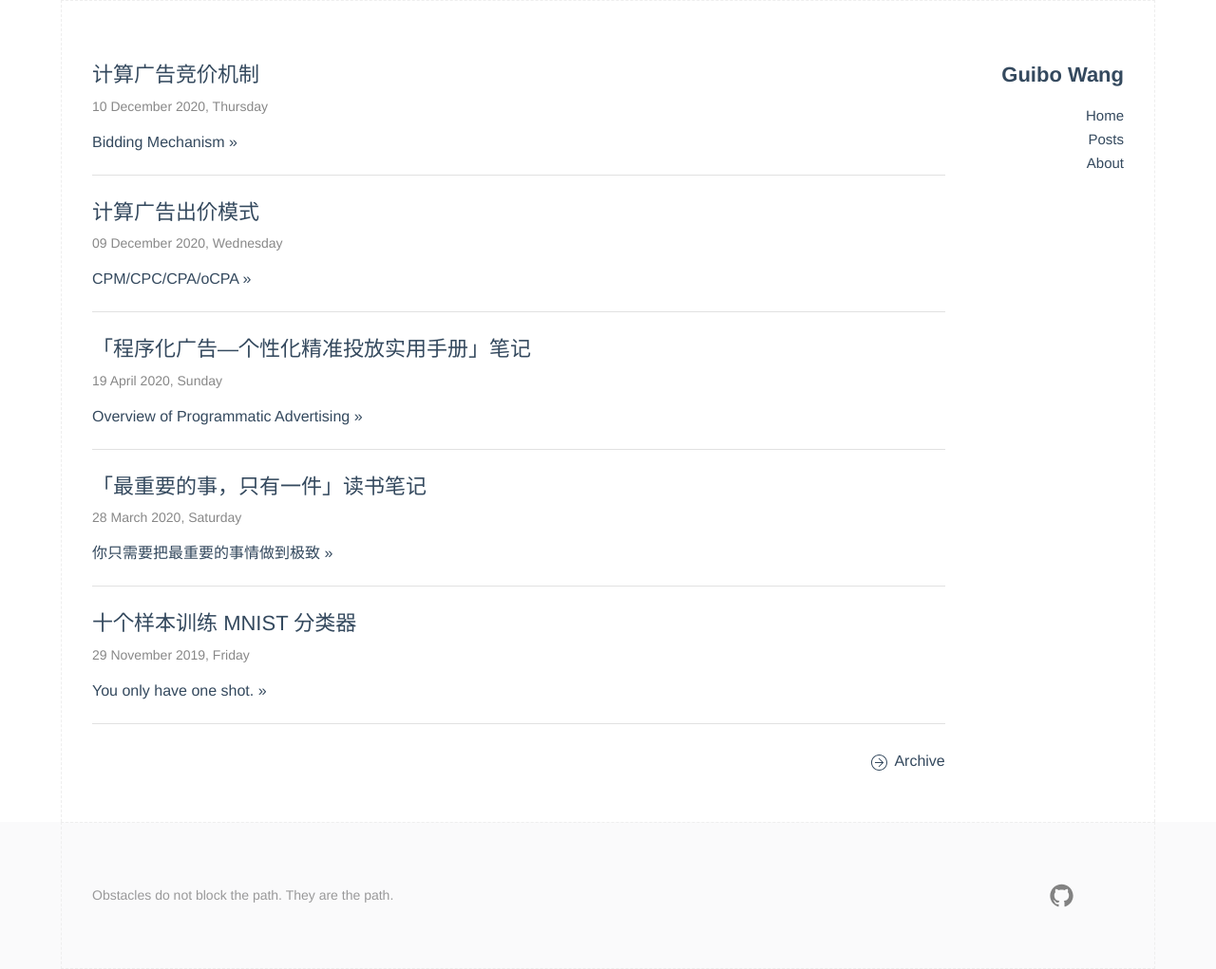
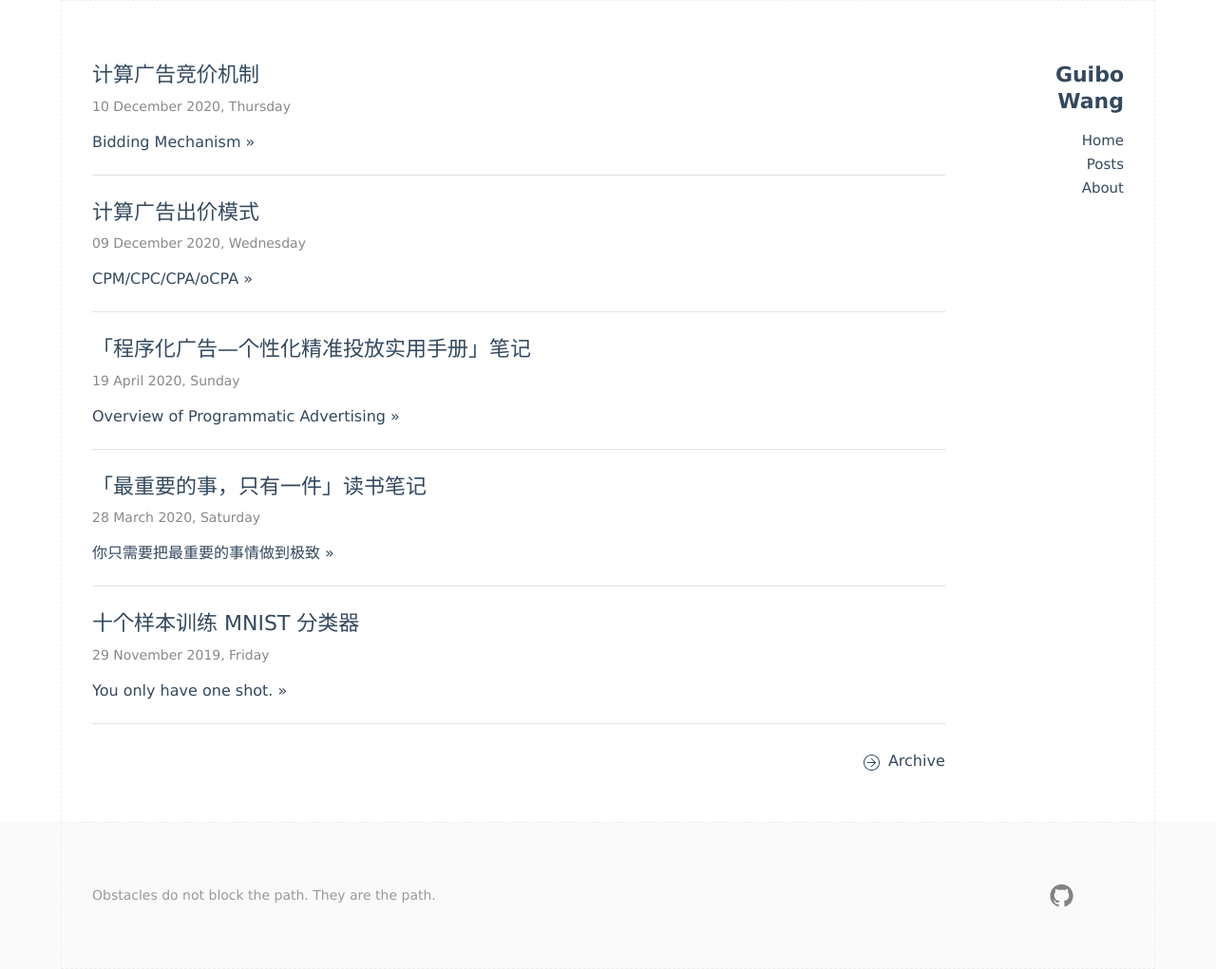
Before and after one commit to borgwang/borgwang.github.io, a Jekyll site: the page built from index.html, in a window 1280 px wide. Shown: the whole page at 95% size. Built offline with Jekyll 4.4.1, drawn with Linux system fonts in a browser that asks for light colours; comment, search, counter and statistics services are not loaded.

Commit message:
update font

```diff
--- a/_sass/_base.scss
+++ b/_sass/_base.scss
@@ -140,7 +140,7 @@ body {
   font-weight: 400;
   /* font-family: Helvetica, Tahoma, Arial, STXihei, "华文细黑", "Microsoft YaHei", "微软雅黑", SimSun, "宋体", Heiti, "黑体", sans-serif; */
   /* font-family: "Raleway", "HelveticaNeue", "Helvetica Neue", Helvetica, Arial, sans-serif; */
-  font-family: "Helvetica Neue","PingFang SC","Microsoft YaHei",sans-serif;
+  font-family: "Lucida Grande","Helvetica Neue","PingFang SC","Microsoft YaHei",sans-serif;
   color: #34495e; }
 
 
```
